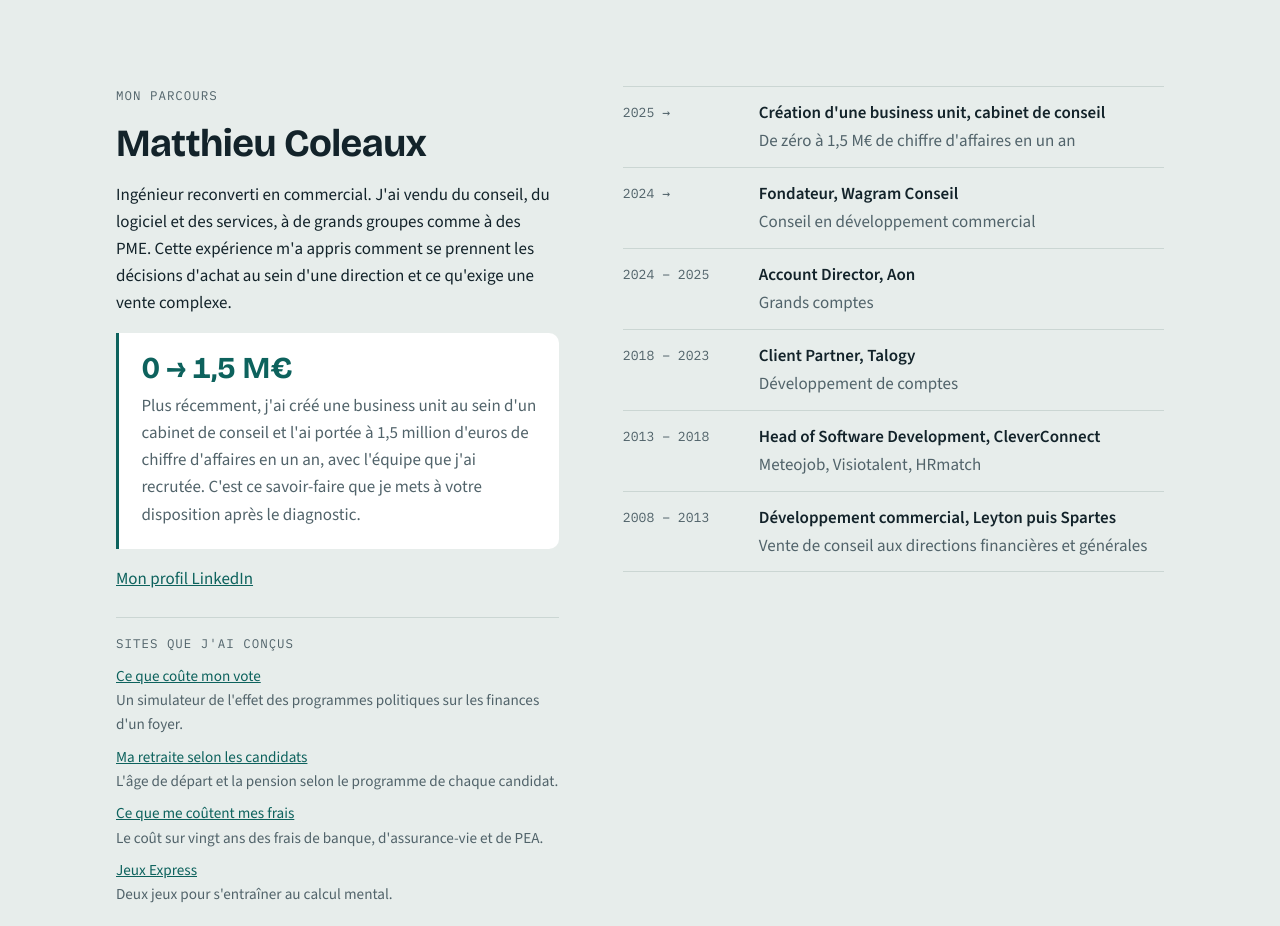
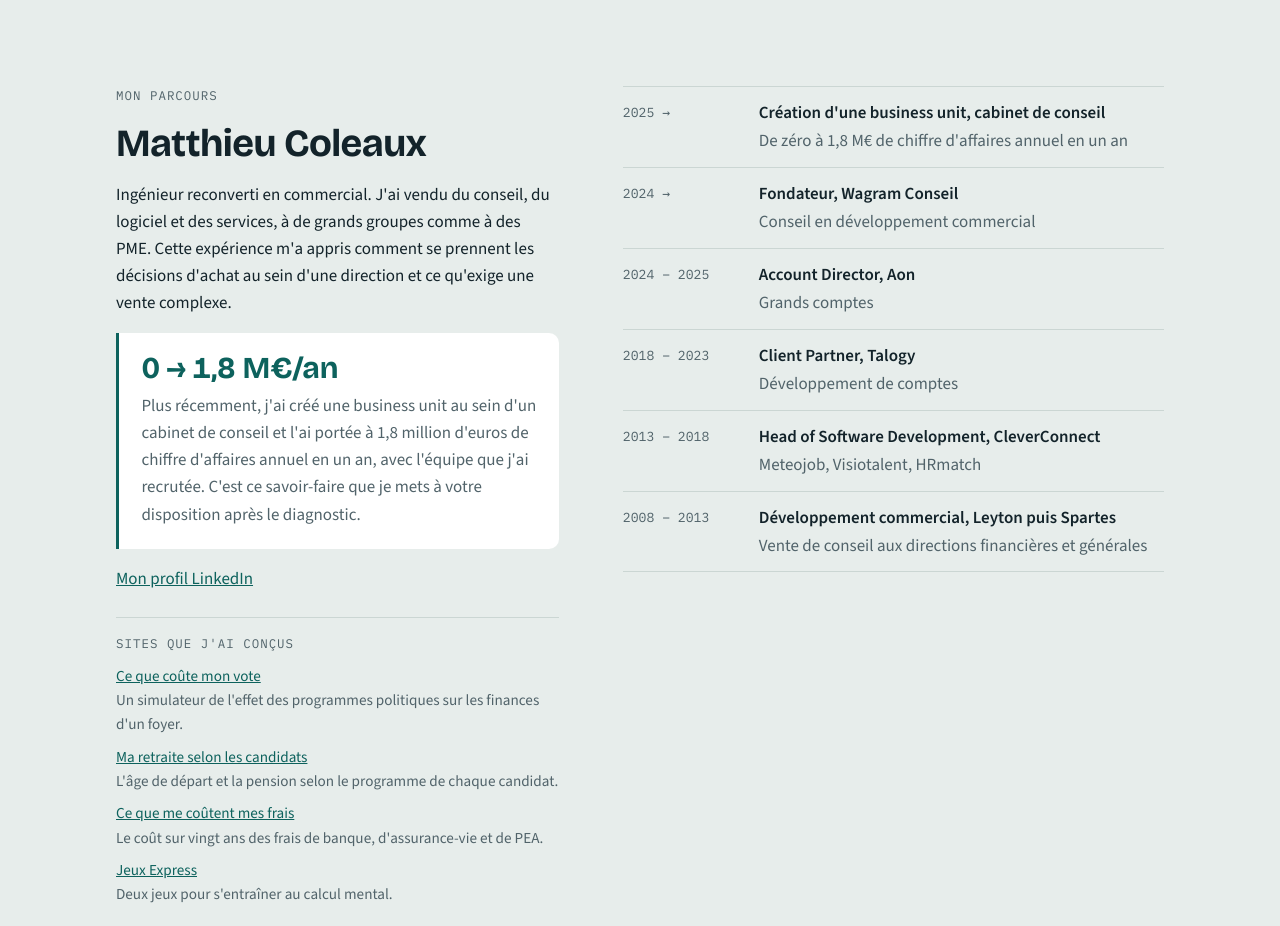
Before and after one commit to wggaming/wagramconseil, a plain HTML site: page index.html in a window 1280 px wide. Shown: the part 3720-4646 px from the top of the page. Drawn offline with nearby package versions, Linux system fonts and the light colour scheme.

Commit message:
Parcours : BU portée de 0 à 1,8 M€/an en un an (#1)
Claude-Session: https://claude.ai/code/session_01HTg6kZESVsoL9JTcL4rNqP

Co-authored-by: Claude <noreply@anthropic.com>

```diff
--- a/index.html
+++ b/index.html
@@ -333,8 +333,8 @@ footer details p{margin-top:.6rem;max-width:70ch}
         <h2>Matthieu Coleaux</h2>
         <p>Ingénieur reconverti en commercial. J'ai vendu du conseil, du logiciel et des services, à de grands groupes comme à des PME. Cette expérience m'a appris comment se prennent les décisions d'achat au sein d'une direction et ce qu'exige une vente complexe.</p>
         <div class="big" id="preuve">
-          <span class="fig">0 → 1,5 M€</span>
-          <p>Plus récemment, j'ai créé une business unit au sein d'un cabinet de conseil et l'ai portée à 1,5 million d'euros de chiffre d'affaires en un an, avec l'équipe que j'ai recrutée. C'est ce savoir-faire que je mets à votre disposition après le diagnostic.</p>
+          <span class="fig">0 → 1,8 M€/an</span>
+          <p>Plus récemment, j'ai créé une business unit au sein d'un cabinet de conseil et l'ai portée à 1,8 million d'euros de chiffre d'affaires annuel en un an, avec l'équipe que j'ai recrutée. C'est ce savoir-faire que je mets à votre disposition après le diagnostic.</p>
         </div>
         <p><a href="https://www.linkedin.com/in/matthieucole/" rel="noopener">Mon profil LinkedIn</a></p>
         <div class="sites">
@@ -348,7 +348,7 @@ footer details p{margin-top:.6rem;max-width:70ch}
         </div>
       </div>
       <ul class="timeline">
-        <li><span class="y">2025 →</span><div><b>Création d'une business unit, cabinet de conseil</b><br><span>De zéro à 1,5 M€ de chiffre d'affaires en un an</span></div></li>
+        <li><span class="y">2025 →</span><div><b>Création d'une business unit, cabinet de conseil</b><br><span>De zéro à 1,8 M€ de chiffre d'affaires annuel en un an</span></div></li>
         <li><span class="y">2024 →</span><div><b>Fondateur, Wagram Conseil</b><br><span>Conseil en développement commercial</span></div></li>
         <li><span class="y">2024 – 2025</span><div><b>Account Director, Aon</b><br><span>Grands comptes</span></div></li>
         <li><span class="y">2018 – 2023</span><div><b>Client Partner, Talogy</b><br><span>Développement de comptes</span></div></li>
```
